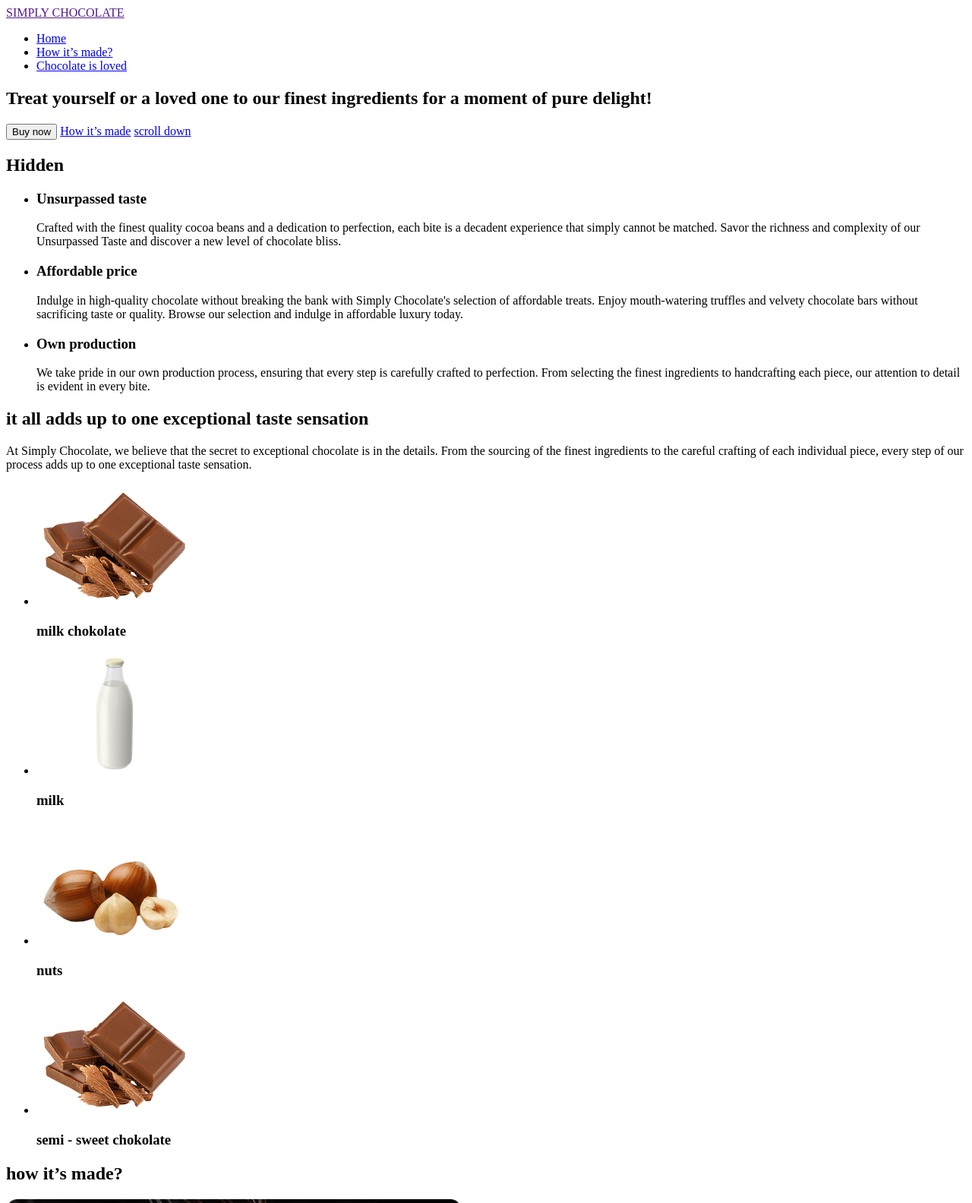
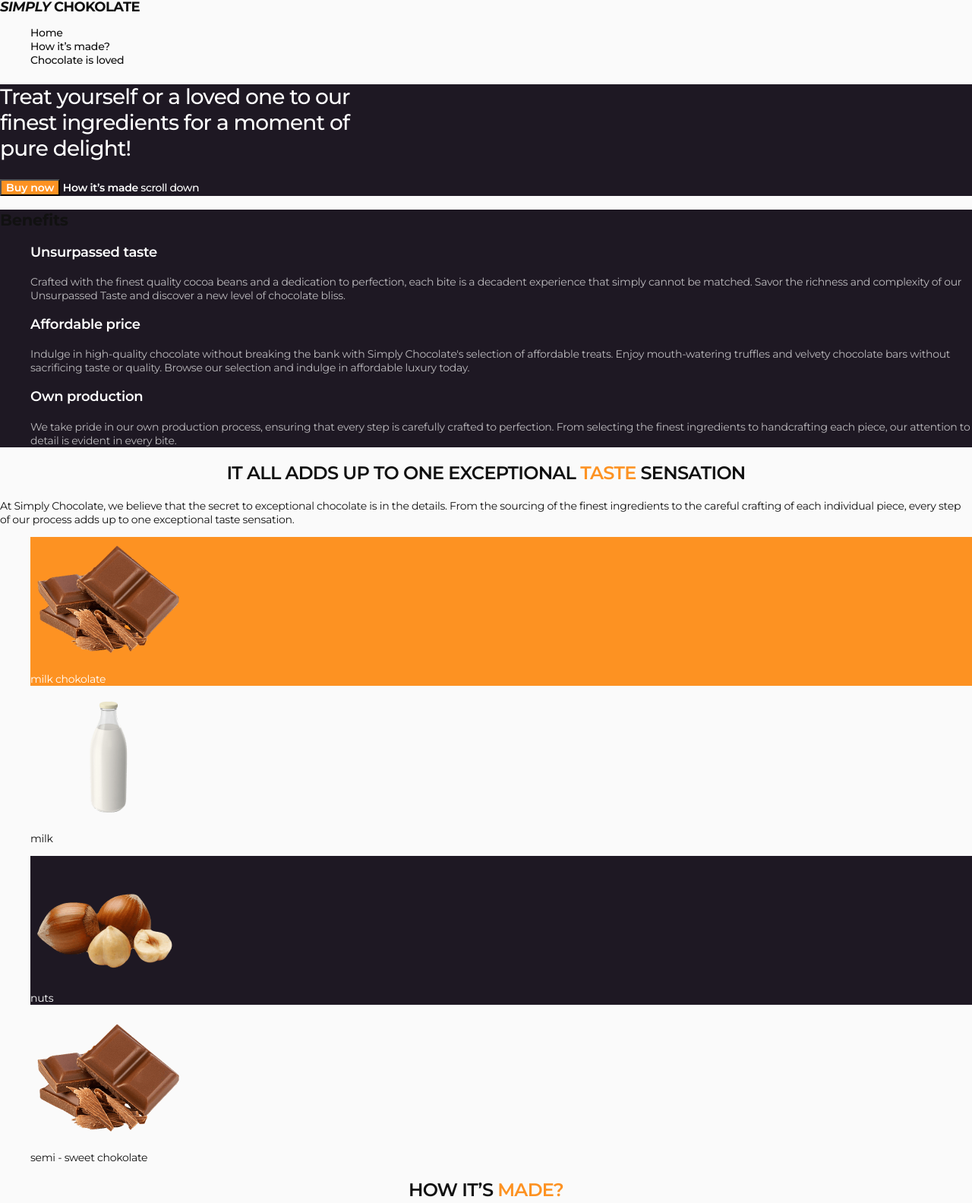
Before and after one commit to Akinaru72/chokolate-app, a plain HTML site: page index.html in a window 1280 px wide. Shown: the top 1584 px of the page at 76% size. Drawn offline with nearby package versions, Linux system fonts and the light colour scheme.

Commit message:
adding css and fonts

```diff
--- /dev/null
+++ b/css/styles.css
@@ -0,0 +1,209 @@
+/* ============= Global Styles ========== */
+body {
+  font-family: "Montserrat", sans-serif;
+  font-weight: 400;
+  font-size: 14px;
+  line-height: 1.29;
+  letter-spacing: -0.02em;
+  color: #111111;
+  background-color: #fafafa;
+}
+
+a {
+  text-decoration: none;
+  color: inherit;
+}
+
+ul {
+  list-style-type: none;
+}
+
+button {
+  cursor: pointer;
+}
+/* =========== end Global Styles ========== */
+
+/* ============== Header Page ============= */
+.logo {
+  font-weight: 700;
+  font-size: 18px;
+  line-height: 1.11;
+  letter-spacing: -0.03em;
+  text-transform: uppercase;
+}
+
+.logo-simply {
+  font-style: italic;
+}
+
+.nav-link {
+  font-weight: 500;
+  line-height: 1.14;
+}
+
+.nav-link:hover,
+.nav-link:focus {
+  color: #fd9222;
+}
+/* ============ end Header Page =========== */
+
+/* ============== Hero Section ============ */
+.main-hero {
+  background-color: #1e1823;
+}
+
+.main-title-one {
+  font-weight: 500;
+  font-size: 28px;
+  line-height: 1.21;
+  letter-spacing: -0.03em;
+  color: #ffffff;
+  width: 484px;
+}
+
+.hero-button {
+  font-weight: 600;
+  color: #ffffff;
+  background-color: #fd9222;
+}
+
+.hero-link-him {
+  font-weight: 600;
+  color: #ffffff;
+}
+
+.hero-link-scroll {
+  font-weight: 500;
+  letter-spacing: -0.03em;
+  color: #ffffff;
+}
+
+.hero-button:focus,
+.hero-button:hover {
+  color: #fd9222;
+  background-color: #fcf1e0;
+}
+
+.hero-link-him:focus,
+.hero-link-him:hover,
+.hero-link-scroll:focus,
+.hero-link-scroll:hover {
+  color: #fd9222;
+  background-color: #fafafa;
+}
+/* =========== end Hero Section =========== */
+
+/* =========== Benefits section =========== */
+.main-benefits {
+  background-color: #1e1823;
+}
+
+.main-title-three {
+  font-weight: 600;
+  font-size: 18px;
+  color: #ffffff;
+}
+
+.white-text {
+  color: #ffffffb3;
+}
+/* ========= end Benefits section ========= */
+
+/* ========== Ingredients Section ========= */
+.main-title-two {
+  font-weight: 600;
+  font-size: 24px;
+  line-height: 1.17;
+  letter-spacing: -0.03em;
+  text-transform: uppercase;
+  text-align: center;
+  color: #111111;
+}
+
+.orange-span {
+  color: #fd9222;
+}
+
+.black-text {
+  color: #111111;
+}
+
+.white-text-ingredients {
+  color: #ffffff;
+}
+
+.ingredients-link-orange {
+  background-color: #fd9222;
+}
+
+.ingredients-link-black {
+  background-color: #1e1823;
+}
+/* ======= end Ingredients Section ======== */
+
+/* ======== How it’s made Section ========= */
+.main-him .main-title-three {
+  color: #111111;
+}
+/* ====== end How it’s made Section ======= */
+.main-reviews .main-title-three {
+  color: #111111;
+}
+/* =========== Reviews Section ============ */
+.black-text-reviews {
+  color: #111111b3;
+}
+
+.reviews-button {
+  font-weight: 600;
+  font-size: 18px;
+  color: #111111;
+}
+
+.reviews-button:focus,
+.reviews-button:hover {
+  color: #ffffff;
+  background-color: #fd9222;
+}
+/* ========= end Reviews Section ========== */
+
+/* ============= Footer Page ============== */
+.footer-page {
+  background-color: #1e1823;
+}
+
+.footer-title {
+  font-weight: 500;
+  font-size: 28px;
+  line-height: 1.21429;
+  color: #ffffff;
+}
+
+.address-text {
+  font-weight: 500;
+  color: #ffffff;
+  font-style: normal;
+}
+
+.address-link {
+  color: #fff;
+  font-style: normal;
+}
+
+.address-link:focus,
+.address-link:hover {
+  color: #fd9222;
+  background-color: #fafafa;
+}
+
+.footer-page .nav-link {
+  color: #ffffff;
+}
+
+.footer-page .nav-link:hover,
+.footer-page .nav-link:focus {
+  color: #fd9222;
+  background-color: #fafafa;
+}
+
+/* =========== end Footer Page ============ */
--- a/index.html
+++ b/index.html
@@ -4,36 +4,58 @@
     <meta charset="UTF-8" />
     <meta name="viewport" content="width=device-width, initial-scale=1.0" />
     <title>chokolate-app</title>
+    <link
+      rel="stylesheet"
+      href="https://cdnjs.cloudflare.com/ajax/libs/modern-normalize/3.0.1/modern-normalize.min.css"
+      integrity="sha512-q6WgHqiHlKyOqslT/lgBgodhd03Wp4BEqKeW6nNtlOY4quzyG3VoQKFrieaCeSnuVseNKRGpGeDU3qPmabCANg=="
+      crossorigin="anonymous"
+      referrerpolicy="no-referrer"
+    />
+    <link rel="preconnect" href="https://fonts.googleapis.com" />
+    <link rel="preconnect" href="https://fonts.gstatic.com" crossorigin />
+    <link
+      href="https://fonts.googleapis.com/css2?family=Montserrat:ital,wght@0,100..900;1,100..900&display=swap"
+      rel="stylesheet"
+    />
+    <link rel="stylesheet" href="./css/styles.css" />
   </head>
+
   <body>
+    <!-- Header Page  -->
     <header>
       <nav>
-        <a href="">SIMPLY CHOCOLATE</a>
+        <a class="logo" href="./index.html"
+          ><span class="logo-simply">Simply</span> chokolate</a
+        >
         <ul>
-          <li><a href="index.html">Home</a></li>
-          <li><a href="#him">How it’s made?</a></li>
-          <li><a href="#reviews">Chocolate is loved</a></li>
+          <li><a class="nav-link" href="./index.html">Home</a></li>
+          <li><a class="nav-link" href="#him">How it’s made?</a></li>
+          <li>
+            <a class="nav-link" href="#reviews">Chocolate is loved</a>
+          </li>
         </ul>
       </nav>
     </header>
+
     <main>
-      <!-- Hero section -->
-      <section>
-        <h1>
+      <!-- Hero Section -->
+      <section class="main-hero">
+        <h1 class="main-title-one">
           Treat yourself or a loved one to our finest ingredients for a moment
           of pure delight!
         </h1>
-        <button type="button">Buy now</button>
-        <a href="#him">How it’s made</a>
-        <a href="#footer">scroll down</a>
+        <button class="hero-button" type="button">Buy now</button>
+        <a class="hero-link-him" href="#him">How it’s made</a>
+        <a class="hero-link-scroll" href="#footer">scroll down</a>
       </section>
-      <!-- Our Benefits section -->
-      <section>
-        <h2>Hidden</h2>
+
+      <!-- Benefits section -->
+      <section class="main-benefits">
+        <h2>Benefits</h2>
         <ul>
           <li>
-            <h3>Unsurpassed taste</h3>
-            <p>
+            <h3 class="main-title-three">Unsurpassed taste</h3>
+            <p class="white-text">
               Crafted with the finest quality cocoa beans and a dedication to
               perfection, each bite is a decadent experience that simply cannot
               be matched. Savor the richness and complexity of our Unsurpassed
@@ -41,8 +63,8 @@
             </p>
           </li>
           <li>
-            <h3>Affordable price</h3>
-            <p>
+            <h3 class="main-title-three">Affordable price</h3>
+            <p class="white-text">
               Indulge in high-quality chocolate without breaking the bank with
               Simply Chocolate's selection of affordable treats. Enjoy
               mouth-watering truffles and velvety chocolate bars without
@@ -51,8 +73,8 @@
             </p>
           </li>
           <li>
-            <h3>Own production</h3>
-            <p>
+            <h3 class="main-title-three">Own production</h3>
+            <p class="white-text">
               We take pride in our own production process, ensuring that every
               step is carefully crafted to perfection. From selecting the finest
               ingredients to handcrafting each piece, our attention to detail is
@@ -61,31 +83,35 @@
           </li>
         </ul>
       </section>
+
       <!-- Ingredients Section -->
-      <section>
-        <h2>it all adds up to one exceptional taste sensation</h2>
-        <p>
+      <section class="main-ingredients">
+        <h2 class="main-title-two">
+          it all adds up to one exceptional
+          <span class="orange-span">taste</span> sensation
+        </h2>
+        <p class="black-text">
           At Simply Chocolate, we believe that the secret to exceptional
           chocolate is in the details. From the sourcing of the finest
           ingredients to the careful crafting of each individual piece, every
           step of our process adds up to one exceptional taste sensation.
         </p>
         <ul>
-          <li>
+          <li class="ingredients-link-orange">
             <img
               src="./images/milk-chokolate.png"
               alt="milk-chokolate"
               width="206"
             />
-            <h3>milk chokolate</h3>
+            <p class="white-text-ingredients">milk chokolate</p>
           </li>
           <li>
             <img src="./images/milk.png" alt="milk" width="206" />
-            <h3>milk</h3>
+            <p class="black-text">milk</p>
           </li>
-          <li>
+          <li class="ingredients-link-black">
             <img src="./images/nuts.png" alt="nuts" width="206" />
-            <h3>nuts</h3>
+            <p class="white-text-ingredients">nuts</p>
           </li>
           <li>
             <img
@@ -93,19 +119,22 @@
               alt="semi-sweet-chokolate"
               width="206"
             />
-            <h3>semi - sweet chokolate</h3>
+            <p class="black-text">semi - sweet chokolate</p>
           </li>
         </ul>
       </section>
-      <!-- How it’s made section -->
-      <section id="him">
-        <h2>how it’s made?</h2>
+
+      <!-- How it’s made Section -->
+      <section id="him" class="main-him">
+        <h2 class="main-title-two">
+          how it’s <span class="orange-span">made?</span>
+        </h2>
         <img
           src="./images/plate-with-chokolate.jpg"
           alt="plate-with-chokolate"
           width="600"
         />
-        <h3>
+        <h3 class="main-title-three">
           Try our chocolates today and discover the perfect balance of flavor
         </h3>
         <ul>
@@ -138,9 +167,12 @@
           </li>
         </ul>
       </section>
-      <!-- Reviews section -->
-      <section id="reviews">
-        <h2>chocolate is loved</h2>
+
+      <!-- Reviews Section -->
+      <section id="reviews" class="main-reviews">
+        <h2 class="main-title-two">
+          <span class="orange-span">chocolate</span> is loved
+        </h2>
         <ul>
           <li>
             <img
@@ -148,8 +180,8 @@
               alt="Victoria Dobrzhanska avatar"
               width="80"
             />
-            <h3>Victoria Dobrzhanska</h3>
-            <p>
+            <h3 class="main-title-three">Victoria Dobrzhanska</h3>
+            <p class="black-text-reviews">
               I love this chocolate bar. Perfect combination of light crispy
               wafer, covered in a thin layer chocolate.
             </p>
@@ -160,8 +192,8 @@
               alt="Nazar Babenko avatar"
               width="80"
             />
-            <h3>Nazar Babenko</h3>
-            <p>
+            <h3 class="main-title-three">Nazar Babenko</h3>
+            <p class="black-text-reviews">
               This chocolate confection is a delight! A delight! The wafer is
               light and crisp, the hazelnut cream is smooth, and the chocolate
               is good.
@@ -173,33 +205,45 @@
               alt="Olena Kampusch avatar"
               width="80"
             />
-            <h3>Olena Kampusch</h3>
-            <p>
+            <h3 class="main-title-three">Olena Kampusch</h3>
+            <p class="black-text-reviews">
               Chocolate is a family favourite treat. Love the delicious smooth
               chocolate and the creaminess inside. The wafer is soft but
               crunchy.
             </p>
           </li>
         </ul>
-        <button type="button">Leave a review</button>
+        <button class="reviews-button" type="button">Leave a review</button>
       </section>
     </main>
-    <footer id="footer">
-      <h2>Chocolate a delicious cure for a bad day</h2>
-      <p>Contact us</p>
+
+    <!-- Footer Page -->
+    <footer id="footer" class="footer-page">
+      <h2 class="footer-title">
+        <span class="orange-span">Chocolate</span> a delicious cure for a bad
+        day
+      </h2>
+
       <address>
+        <p class="address-text">Contact us</p>
         <ul>
-          <li><a href="tel:+380684439426">+380 (68) 443-94-26</a></li>
           <li>
-            <a href="mailto:simplycthoc@gmail.com">simplycthoc@gmail.com</a>
+            <a class="address-link" href="tel:+380684439426"
+              >+380 (68) 443-94-26</a
+            >
+          </li>
+          <li>
+            <a class="address-link" href="mailto:simplycthoc@gmail.com"
+              >simplycthoc@gmail.com</a
+            >
           </li>
         </ul>
       </address>
       <nav>
         <ul>
-          <li><a href="index.html">Home</a></li>
-          <li><a href="#him">How it’s made?</a></li>
-          <li><a href="#reviews">Chocolate is loved</a></li>
+          <li><a class="nav-link" href="index.html">Home</a></li>
+          <li><a class="nav-link" href="#him">How it’s made?</a></li>
+          <li><a class="nav-link" href="#reviews">Chocolate is loved</a></li>
         </ul>
       </nav>
     </footer>
```
